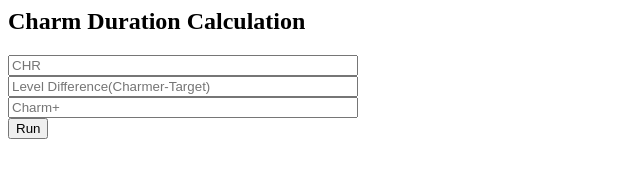
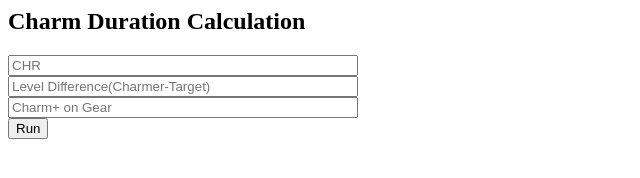
Before and after one commit to Otamarai/Otamarai.github.io, a plain HTML site: page charm.html in a window 1280 px wide. Shown: the full height of the page, 0-640 px from the left. Drawn offline with Linux system fonts and the light colour scheme.

Commit message:
Update charm.html

```diff
--- a/charm.html
+++ b/charm.html
@@ -6,7 +6,7 @@
 
 	<input id="chr" placeholder="CHR" style="width:350px;"><br />
 	<input id="dlvl" placeholder="Level Difference(Charmer-Target)" style="width:350px;"><br />
-	<input id="charm" placeholder="Charm+" style="width:350px;"><br />
+	<input id="charm" placeholder="Charm+ on Gear" style="width:350px;"><br />
 	<input id="runmsg" type="button" value="Run" onclick="msg()">
 
 
```
